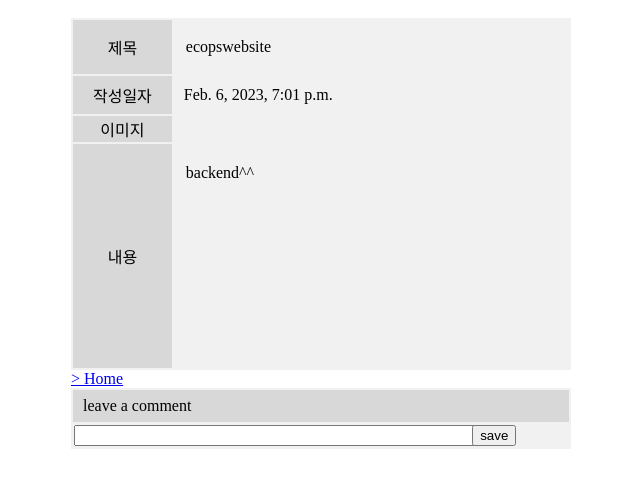
After one commit to E-COPS/web_back, a Django app: page /1/ in a window 1280 px wide. The commit adds this page. Shown: the top 488 px of the page, without its empty margins (319-959 px from the left). Run offline with Django 4.2, Linux system fonts and the light colour scheme; data comes from the database, SQL or seed files in the repository; both versions use the stored data as it was after the commit; data that the repository does not hold is empty.

Commit message:
게시판 윤곽

```diff
--- a/app/urls.py
+++ b/app/urls.py
@@ -1,11 +1,11 @@
 from django.contrib import admin
-from django.urls import path, include, re_path
+from django.urls import path
 from . import views
 
 
 
 urlpatterns = [
-    path('admin/', admin.site.urls),
-    path('',views.ReactAppView.as_view()),
+
+
 
 ]
--- a/board/models.py
+++ b/board/models.py
@@ -11,7 +11,7 @@ class Board(models.Model):
     """
     title = models.CharField(max_length=100)
     content = models.CharField(max_length=500)
-    photo = models.ImageField(blank=True, null=True)
+    photo = models.ImageField(blank=True,upload_to='images/',null=True)
     author = models.CharField(max_length=100)
     like_count = models.PositiveIntegerField(default=0) # 양수입력 필드
     pub_date = models.DateTimeField()
--- /dev/null
+++ b/board/templates/board/detail.html
@@ -0,0 +1,117 @@
+<!DOCTYPE html>
+<html lang="en">
+<head>
+    <meta charset="UTF-8">
+    <title>Title</title>
+</head>
+<style type="text/css">
+        .content {
+            max-width:500px;
+            margin: auto;
+            padding:10px;
+        }
+
+		.reply_content {
+			text-align:right
+		}
+
+		.reply_content .reply{
+			border-radius: 0.5em;
+			display: block;
+			margin: 4px;
+			padding: 3px 10px;
+		}
+
+		.board_for_read {
+			width: 100%;
+			background-color:#f1f1f1;
+		}
+
+		#title {
+			height: 32px;
+			width: 100%;
+			border-radius: 0.5em;
+			border: none;
+			font-family: inherit;
+			font-size: inherit;
+			background: none;
+		}
+
+        textarea {
+			width: 100%;
+            font-family: inherit;
+            font-size: 100%;
+			resize: none;
+			border-radius: 0.5em;
+			padding-block: 10px;
+			border: 0px;
+			background: none;
+        }
+
+		.td_title {
+			background-color: #d8d8d8
+		}
+    </style>
+<body>
+    <div class="content">
+
+		<table class="board_for_read">
+			<tbody>
+				<tr>
+					<td class="td_title" style="text-align:center; width:20%;">제목</td>
+					<td style="padding:10px;">
+						<input type="text" name="title" id="title" value="{{ board.title }}" readonly/>
+					</td>
+				</tr>
+				<tr>
+					<td class="td_title" style="text-align:center; width:20%;">작성일자</td>
+					<td style="padding:10px;">
+						<span>{{ board.pub_date }}</span>
+					</td>
+				</tr>
+                <tr>
+					<td class="td_title" style="text-align:center; width:20%;">이미지</td>
+					<td style="padding:10px;">
+						{% if post.mainphoto %}
+                             <img src = "{{ board.photo.url }}" alt="" height="600">
+                              <br>
+                        {% endif %}
+					</td>
+				</tr>
+				<tr>
+					<td class="td_title" style="text-align:center;">내용</td>
+					<td style="padding:10px;">
+						<textarea name="detail" id="detail" rows="10" readonly>{{ board.content }}</textarea>
+					</td>
+				</tr>
+			</tbody>
+		</table>
+		<div style="text-align:left;">
+			<a href="{% url 'board:index' %}">> Home</a>
+		</div>
+
+		<form action="{% url 'board:create_reply' board.id %}" method="post">
+		{% csrf_token %}
+		<table class="board_for_read">
+			<tbody>
+				<tr>
+					<td colspan="2" class="td_title" style="text-align:left; padding-left:10px; height:30px;">leave a comment</td>
+				</tr>
+				<tr>
+					<td style="text-align:center;">
+						<input type="text" name="comment" id="comment" style="width:100%">
+					</td>
+					<td><input type="submit" value="save"></td>
+				</tr>
+			</tbody>
+		</table>
+		</form>
+
+		<div class="reply_content">
+			{% for rep in board.reply_set.all %}
+				<span class="reply">{{ rep.comment }} [{{ rep.rep_date|date:'Y-m-d H:i'}}]</span>
+			{% endfor %}
+		</div>
+    </div>
+</body>
+</html>
--- /dev/null
+++ b/board/urls.py
@@ -0,0 +1,12 @@
+from django.urls import path
+
+from . import views
+
+app_name = 'board'
+urlpatterns = [
+    path('postmain/', views.index, name='index'),
+    path('<int:board_id>/', views.detail, name='detail'),
+    path('write/', views.write, name='write'),
+    path('write/write_board', views.write_board, name='write_board'),
+    path('<int:board_id>/create_reply', views.create_reply, name='create_reply'),
+]
--- a/mysite/urls.py
+++ b/mysite/urls.py
@@ -13,27 +13,30 @@ Including another URLconf
     1. Import the include() function: from django.urls import include, path
     2. Add a URL to urlpatterns:  path('blog/', include('blog.urls'))
 """
-import django
+#import django
 from django.contrib import admin
 from django.urls import path, include
 from django.views.generic import TemplateView
+from app import views
 
-# import board.views
-from board import views as bv
-# from app import views
-#
-# from django.conf.urls.static import static
-# from django.conf import settings
+#게시판
+from board import views as board
+#게시판-이미지
+from django.conf.urls.static import static
+from django.conf import settings
 
 
-
-#app_name = 'board'
 urlpatterns = [
     path('admin/', admin.site.urls),
     path('',TemplateView.as_view(template_name='index.html')),
     # path('',views.index ,include('app.urls')),
-    # path('<int:board_id>/',views.detail, name='detail'),
-    #path('write/', bv.write, name='write'),
-    # path('write/write_board',views.write_board, name='write_board'),
-    # path('<int:board_id>/create_reply',views.create_reply,name='create_reply'),
+    #게시판
+    path('board/', include('board.urls', namespace='board')),
+    path('postmain/', board.index, name='index'),
+    path('<int:board_id>/', board.detail, name='detail'),
+    path('write/', board.write, name='write'),
+    path('write/write_board', board.write_board, name='write_board'),
+    path('<int:board_id>/create_reply', board.create_reply, name='create_reply'),
 ]
+
+urlpatterns += static(settings.MEDIA_URL, document_root=settings.MEDIA_ROOT)
```
Also changed, not shown: board/templates/board/index.html (added, +124 -0 lines), board/templates/board/write.html (+7 -1 lines), db.sqlite3.
